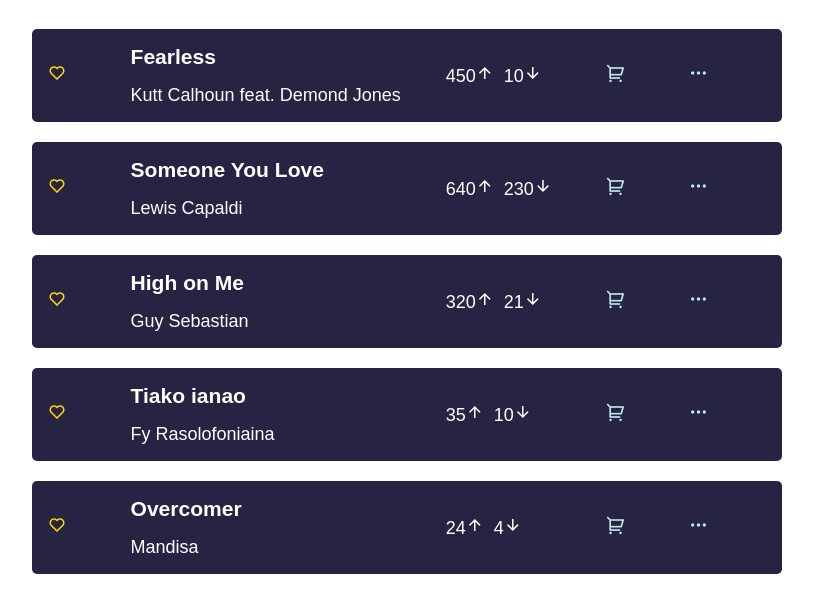
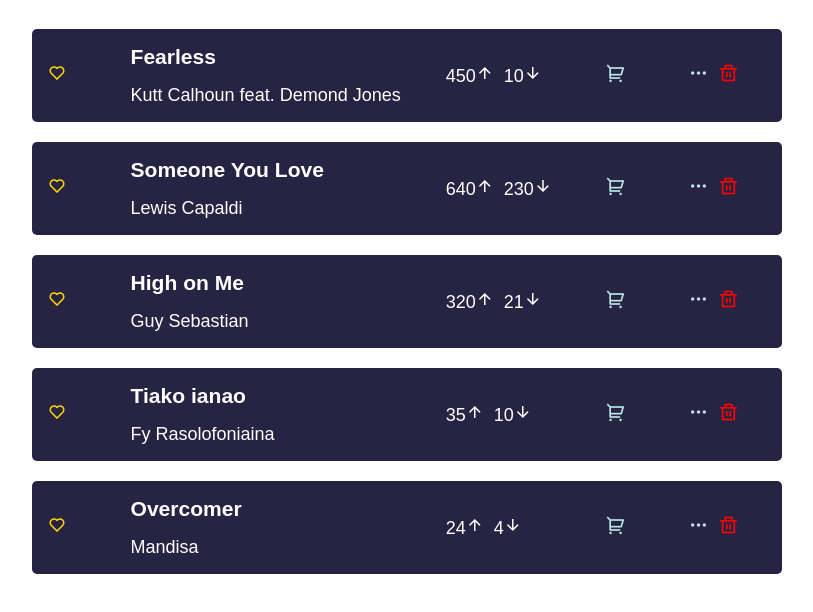
Before and after one commit to vakodrazan/hit-parade-react, a React app: page / in a window 1280 px wide. Shown: the part 162-774 px from the top of the page, without its empty margins (233-1046 px from the left). Built offline with nearby package versions, Linux system fonts and the light colour scheme.

Commit message:
Create a delete function to allow the user to delete whatever item they don't like

```diff
--- a/Components/SongList.js
+++ b/Components/SongList.js
@@ -9,7 +9,8 @@
         toggleDownvote,
         cartItem,
         addToCart,
-        removeFromCart
+        removeFromCart,
+        removeItem
     } = useContext(Context);
 
     function favouriteIcon() {
@@ -70,10 +71,13 @@
             <span>
                 {cartIcon()}
             </span>
-            <span>
+            <span className="action-button">
                 <Link to={`/song/${song.id}`}>
                     <i className="ri-more-fill icon-lightblue"></i>
                 </Link>
+                <span>
+                    <i onClick={() => removeItem(song.id)} className="ri-delete-bin-line"></i>
+                </span>
             </span>
         </section>
     )
--- a/Context.js
+++ b/Context.js
@@ -107,6 +107,11 @@
         e.target.reset();
     }
 
+    function removeItem(id) {
+        const findItemToDelete = allSongs.filter(song => song.id !== id);
+        setAllSongs(findItemToDelete)
+    }
+
 
     return <Context.Provider
         value={{
@@ -118,7 +123,8 @@
             addToCart,
             removeFromCart,
             emptyCart,
-            addNewSong
+            addNewSong,
+            removeItem
         }}
     >
         {children}
--- a/style.css
+++ b/style.css
@@ -53,13 +53,19 @@
     align-items: center;
 }
 
+.action-button span {
+    font-size: 20px;
+    color: red;
+}
+
+.action-button,
 .votes {
     display: grid;
     gap: 10px;
 }
 
 @media (min-width: 650px) {
-    .votes {
+    .votes, .action-button {
         display: flex;
         gap: 10px;
     }
```
Also changed, not shown: 5 other files.
